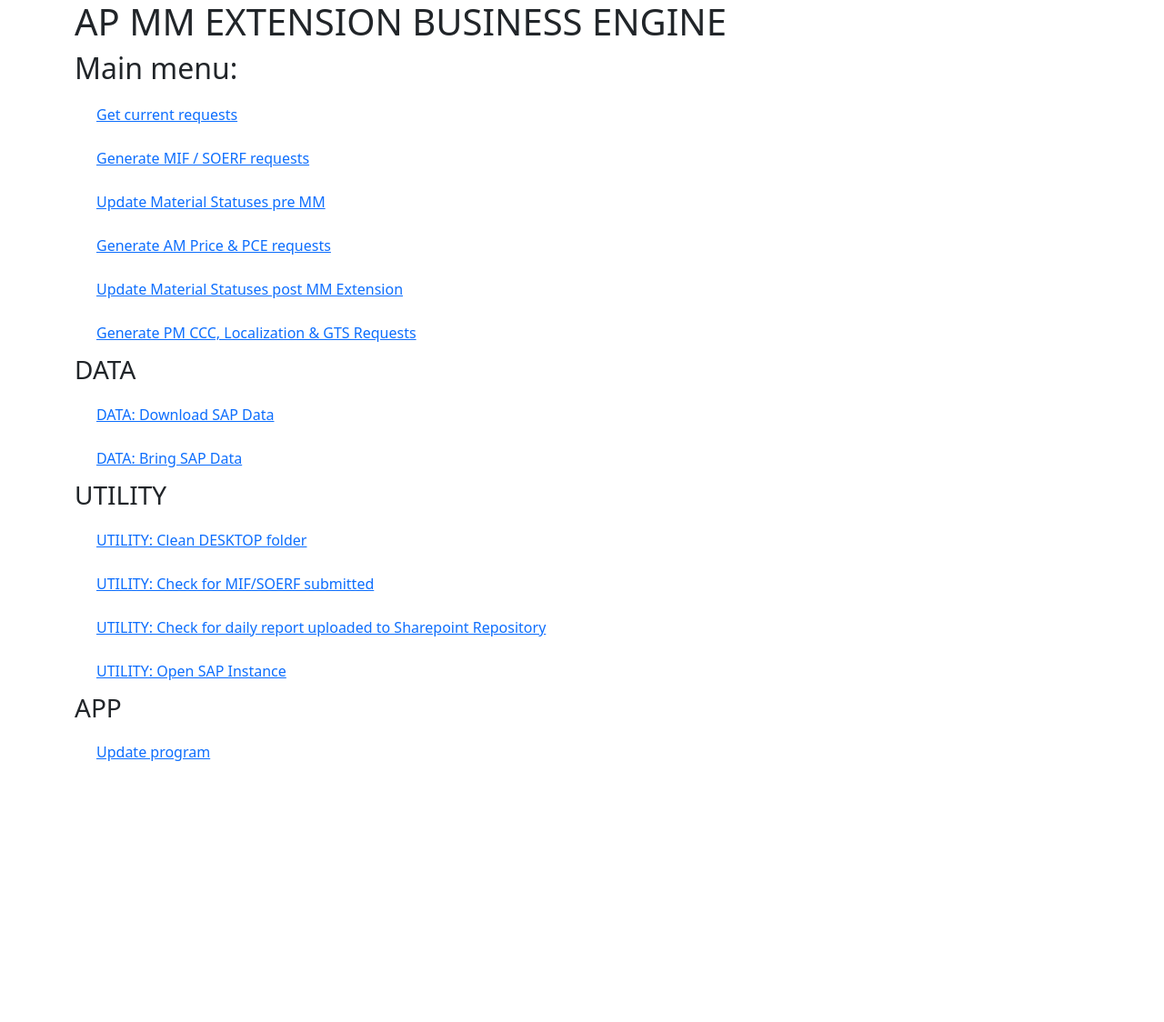
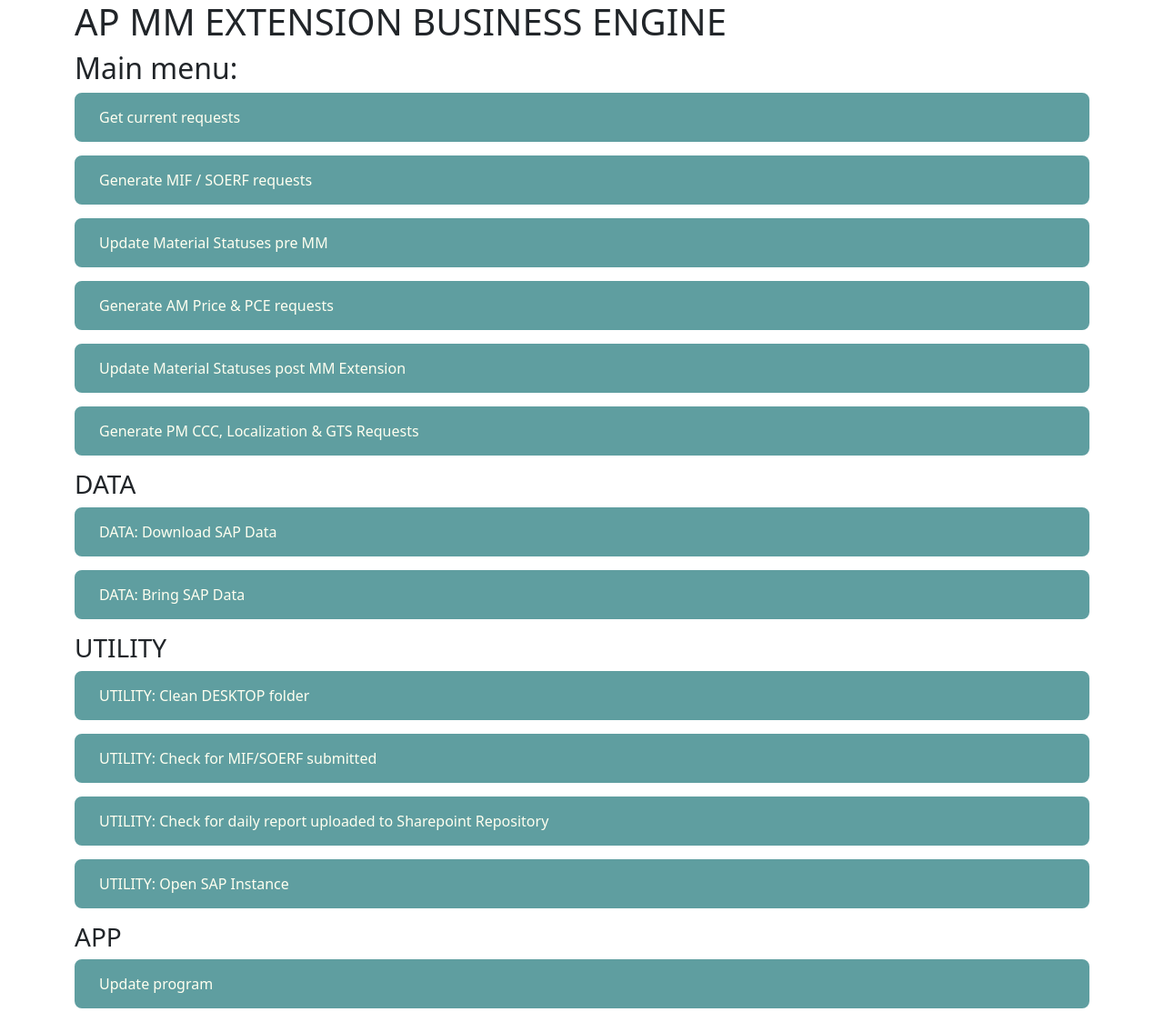
Before and after one commit to zakrzaq/RA-AP-Proc, a Flask app: page / in a window 1280 px wide. Shown: the whole page at 91% size. Before the commit the page ends 837 px from the top, so only its background shows below. Run offline with Flask 2, Linux system fonts and the light colour scheme; parts of the project's set-up code (start-up, migrations or seed data) failed here and were passed over; some libraries are stand-ins or nearby versions.

Commit message:
flask ui update

```diff
--- /dev/null
+++ b/static/styles/index.css
@@ -0,0 +1,15 @@
+.menu-option {
+  padding: 12px 24px;
+  margin-bottom: 15px;
+  text-decoration: none;
+  background-color: cadetblue;
+  color: ivory;
+  border-radius: 8px;
+  border: 3px solid cadetblue;
+  transition: 0.3s;
+}
+
+.menu-option::hover {
+  background-color: ivory;
+  color: cadetblue;
+}
--- a/templates/index.html
+++ b/templates/index.html
@@ -5,37 +5,37 @@
     <meta http-equiv="X-UA-Compatible" content="IE=edge" />
     <meta name="viewport" content="width=device-width, initial-scale=1.0" />
     <title>AP MM EXTENSION BUSINESS ENGINE</title>
-    <link rel="stylesheet" href="./styles/reset.css">
+    <link rel="stylesheet" href= "{{ url_for('static',filename='styles/reset.css') }}"">
     <link
     href="https://cdn.jsdelivr.net/npm/bootstrap@5.2.3/dist/css/bootstrap.min.css"
     rel="stylesheet"
     integrity="sha384-rbsA2VBKQhggwzxH7pPCaAqO46MgnOM80zW1RWuH61DGLwZJEdK2Kadq2F9CUG65"
     crossorigin="anonymous"
     />
-    <link rel="stylesheet" href="./styles/index.css">
+    <link rel="stylesheet" href= "{{ url_for('static',filename='styles/index.css') }}">
   </head>
   <body>
     <div class="container-md d-flex justify-content-center flex-column">
       <h1>AP MM EXTENSION BUSINESS ENGINE</h1>
       <h2>Main menu:</h2>
-        <a href="/requests" class="button">Get current requests</a>
-        <a href="/mif_soerf" class="button">Generate MIF / SOERF requests</a>
-        <a href="/am_status" class="button">Update Material Statuses pre MM</a>
-        <a href="/am_emails" class="button">Generate AM Price & PCE requests</a>
-        <a href="/pm_status" class="button">Update Material Statuses post MM Extension</a>
-        <a href="/pm_emails" class="button">Generate PM CCC, Localization & GTS Requests</a>
+        <a href="/requests" class="menu-option">Get current requests</a>
+        <a href="/mif_soerf" class="menu-option">Generate MIF / SOERF requests</a>
+        <a href="/am_status" class="menu-option">Update Material Statuses pre MM</a>
+        <a href="/am_emails" class="menu-option">Generate AM Price & PCE requests</a>
+        <a href="/pm_status" class="menu-option">Update Material Statuses post MM Extension</a>
+        <a href="/pm_emails" class="menu-option">Generate PM CCC, Localization & GTS Requests</a>
         <h3>DATA</h3>
-        <a href="/get_sap_data" class="button">DATA: Download SAP Data</a>
-        <a href="/proc_sap_data" class="button">DATA: Bring SAP Data</a>
+        <a href="/get_sap_data" class="menu-option">DATA: Download SAP Data</a>
+        <a href="/proc_sap_data" class="menu-option">DATA: Bring SAP Data</a>
         <h3>UTILITY</h3>
-        <a href="/clean_desktop" class="button">UTILITY: Clean DESKTOP folder</a>
-        <a href="/mif_soerf_check" class="button">UTILITY: Check for MIF/SOERF submitted</a>
-        <a href="/check_daily_report" class="button">
+        <a href="/clean_desktop" class="menu-option">UTILITY: Clean DESKTOP folder</a>
+        <a href="/mif_soerf_check" class="menu-option">UTILITY: Check for MIF/SOERF submitted</a>
+        <a href="/check_daily_report" class="menu-option">
           UTILITY: Check for daily report uploaded to Sharepoint Repository
         </a>
-        <a href="/open_sap" class="button">UTILITY: Open SAP Instance</a>
+        <a href="/open_sap" class="menu-option">UTILITY: Open SAP Instance</a>
         <h3>APP</h3>
-        <a href="/update" class="button">Update program</a>
+        <a href="/update" class="menu-option">Update program</a>
         <!-- <li>Close program</li> -->
       </ul>
     </div>
--- a/templates/styles/index.css
+++ /dev/null
@@ -1,3 +0,0 @@
-.button {
-  padding: 12px 24px;
-}
```
Also changed, not shown: static/styles/reset.css (renamed from templates/styles/reset.css).
